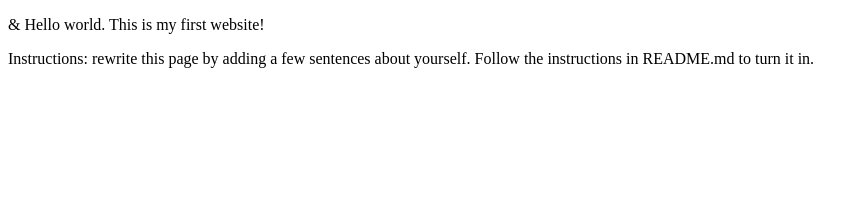
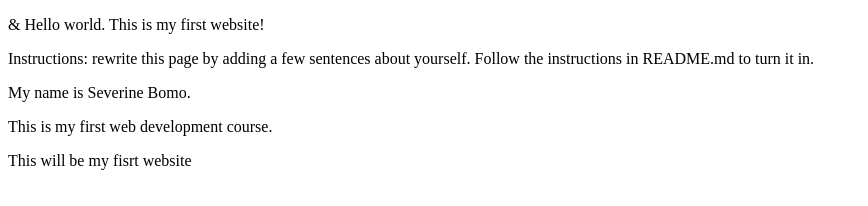
Before and after one commit to severinebomo/webdev_lab1, a plain HTML site: page index.html in a window 1280 px wide. Shown: the whole page, without its empty margins (0-868 px from the left). Drawn offline with Linux system fonts and the light colour scheme.

Commit message:
adding 3<p> basic info

```diff
--- a/index.html
+++ b/index.html
@@ -9,3 +9,6 @@
   <p>Instructions: rewrite this page by adding a few sentences about yourself. Follow the instructions in README.md to turn it in.</p>
 </body>
 </html>
+  <p>My name is Severine Bomo.</p>
+  <p>This is my first web development course.</p>
+  <p>This will be my fisrt website</p>
```
